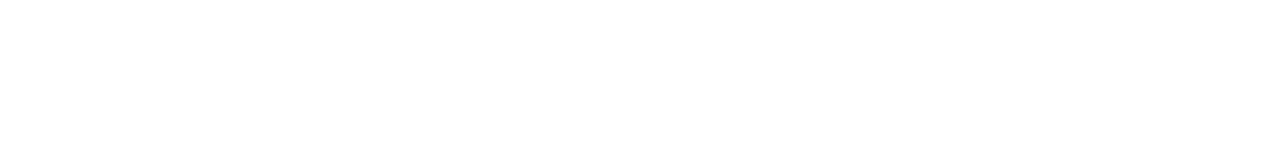
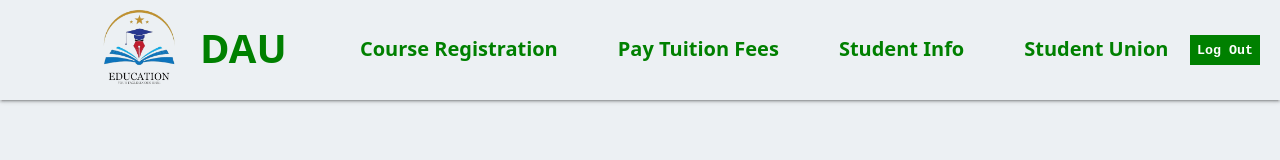
Before and after one commit to Victorasamu123/School-app, a plain HTML site: page dash.html in a window 1280 px wide. Drawn offline with Linux system fonts and the light colour scheme.

Commit message:
added new features to dashboard

```diff
--- a/dash.css
+++ b/dash.css
@@ -0,0 +1,58 @@
+body{
+    position: relative;
+    margin: 0;
+    padding: 0;
+    background-color: #ecf0f3;
+    overflow-x: hidden;
+}
+nav{
+    width: 100%;
+    height: 100px;
+    background-color:#ecf0f3;
+    box-shadow: 0 1px 5px 0 rgb(0 0 0 / 20%), 0 2px 2px 0 rgb(0 0 0 / 14%), 0 3px 1px -2px rgb(0 0 0 / 12%);
+}
+span{
+    font-size: 40px;
+    font-family: system-ui, -apple-system, BlinkMacSystemFont, 'Segoe UI', Roboto, Oxygen, Ubuntu, Cantarell, 'Open Sans', 'Helvetica Neue', sans-serif;
+    font-weight: bolder;
+    color: green;
+    position: absolute;
+    top: 20px;
+    left: 200px;
+}
+.nav-logo{
+    position: absolute;
+    top: 5px;
+    left: 100px;
+}
+.nav-button2{
+    height: 30px;
+    width: 70px;
+    background-color: green;
+    color: white;
+    font-family: monospace;
+    font-weight: bolder;
+    border: 0;
+    position: absolute;
+    top:35px;
+    right: 20px;
+}
+ul{
+    display: flex;
+    position: absolute;
+    top: 25px;
+    left: 250px;
+    margin: 10px;
+    justify-items: space-evenly;
+}
+li{
+    list-style: none;
+    margin-left: 60px;
+}
+a{
+    font-size: 20px;
+    font-family: system-ui, -apple-system, BlinkMacSystemFont, 'Segoe UI', Roboto, Oxygen, Ubuntu, Cantarell, 'Open Sans', 'Helvetica Neue', sans-serif;
+    text-decoration: none;
+    color: green;
+    font-weight: 600;
+}
--- a/dash.html
+++ b/dash.html
@@ -5,8 +5,26 @@
     <meta http-equiv="X-UA-Compatible" content="IE=edge">
     <meta name="viewport" content="width=device-width, initial-scale=1.0">
     <title>Document</title>
+    <link rel="stylesheet" href="dash.css">
 </head>
 <body>
+    <nav>
+        <div class="nav-first-div">
+            <img src="images/images__3__1-removebg-preview.png" alt="" width="80" class="nav-logo">
+            <span>DAU</span>
+        </div>
+        <div>
+            <ul>
+                <li><a href="">Course Registration</a></li>
+                <li><a href="">Pay Tuition Fees</a></li>
+                <li><a href="table.html">Student Info</a></li>
+                <li><a href="">Student Union</a></li>
+            </ul>
+        </div>
+        <div>
+            <a href="sign in.html"><button class="nav-button2" onclick="goToUp()">Log Out</button></a>
+        </div>
+    </nav>
     <section>
         <div></div>
         <div></div>
--- a/index.css
+++ b/index.css
@@ -10,7 +10,6 @@ body{
 }
 nav{
     width: 100%;
-
     height: 100px;
     background-color:#ecf0f3;
     box-shadow: 0 1px 5px 0 rgb(0 0 0 / 20%), 0 2px 2px 0 rgb(0 0 0 / 14%), 0 3px 1px -2px rgb(0 0 0 / 12%);
```
